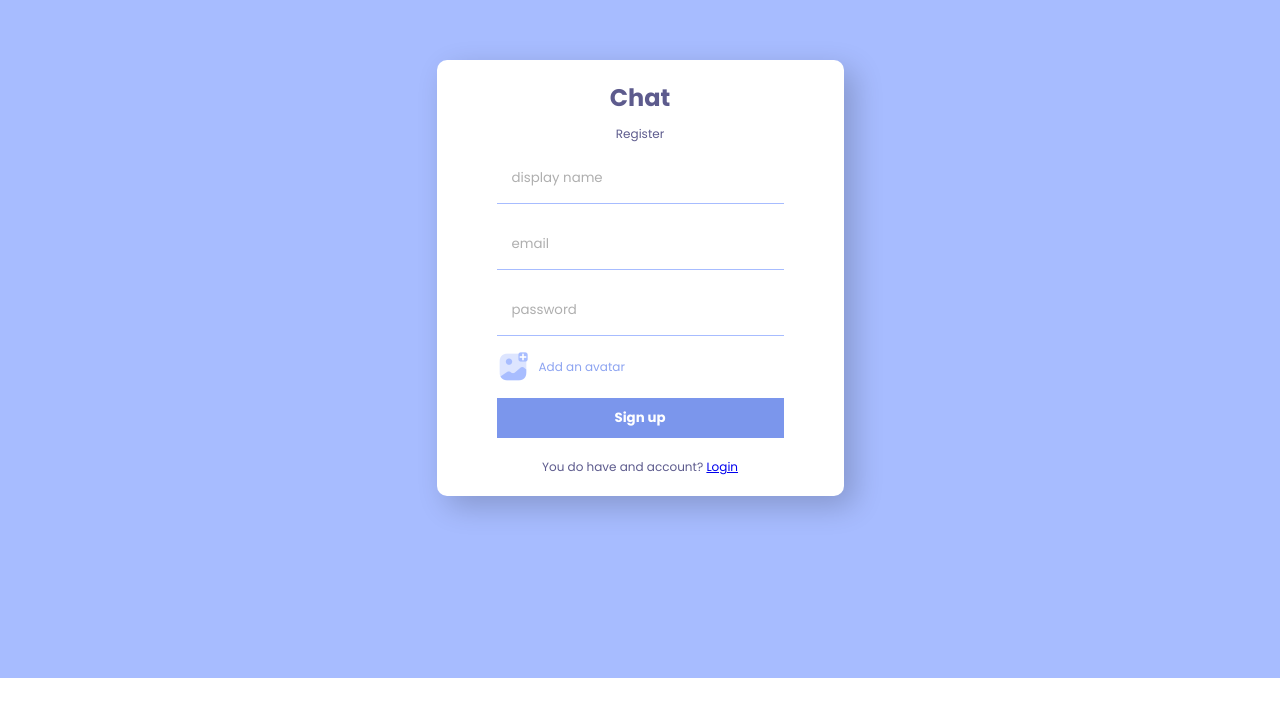
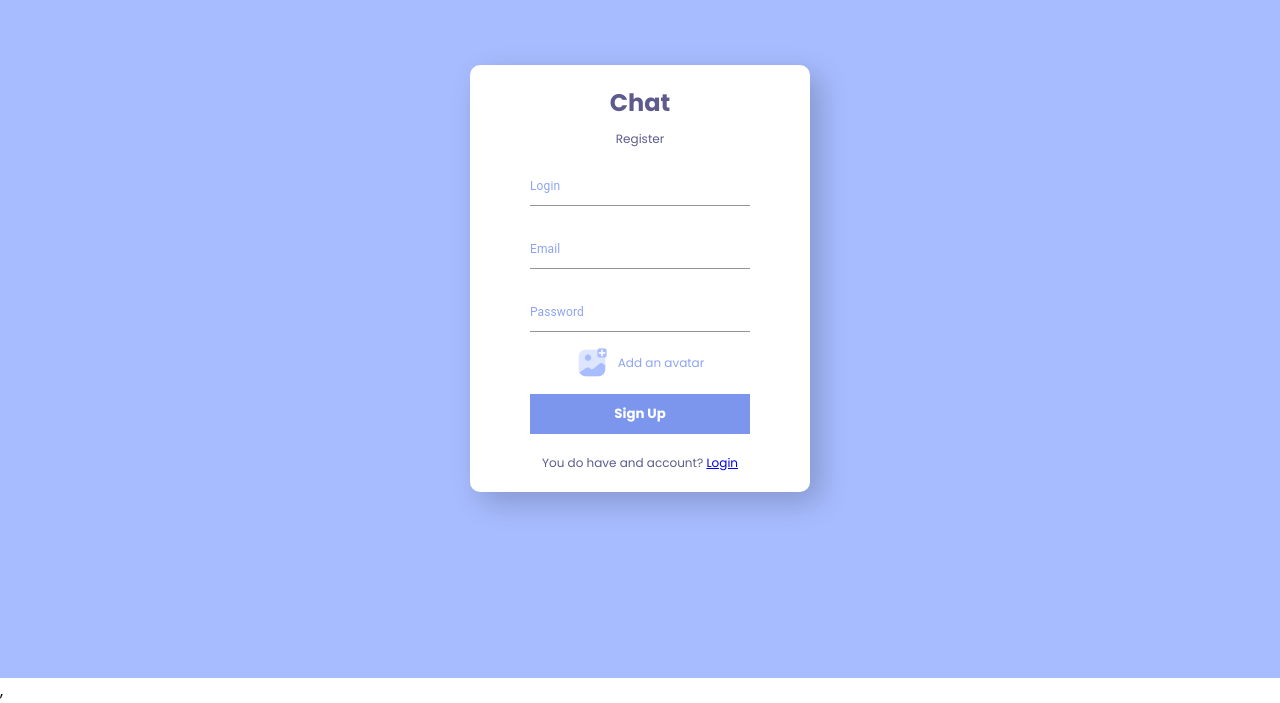
Before and after one commit to screenfriskofficial/react-online-chat, a React (Vite) app: page /register in a window 1280 px wide. Shown: the part 122-825 px from the top of the page. Before the commit the page ends 800 px from the top, so only its background shows below. Built offline with nearby package versions, Linux system fonts and the light colour scheme; no server answers; sample sign-in values are in the browser's storage.

Commit message:
little bit of fixes

```diff
--- a/package.json
+++ b/package.json
@@ -10,6 +10,10 @@
     "preview": "vite preview"
   },
   "dependencies": {
+    "@emotion/react": "^11.11.1",
+    "@emotion/styled": "^11.11.0",
+    "@mui/icons-material": "^5.14.8",
+    "@mui/material": "^5.14.8",
     "dotenv": "^16.3.1",
     "firebase": "^10.3.1",
     "react": "^18.2.0",
--- a/src/App.jsx
+++ b/src/App.jsx
@@ -1,9 +1,11 @@
-import { useContext } from "react";
-import { Register } from "./pages/Register.jsx";
-import { Login } from "./pages/Login.jsx";
-import { Home } from "./pages/Home.jsx";
+import { lazy, useContext } from "react";
 import { Navigate, Route, Routes } from "react-router-dom";
 import { AuthContext } from "./context/AuthContext.jsx";
+import { Loadable } from "./ui/Loadable.jsx";
+
+const HomePage = Loadable(lazy(() => import("./pages/Home.jsx")));
+const LoginPage = Loadable(lazy(() => import("./pages/Login.jsx")));
+const RegisterPage = Loadable(lazy(() => import("./pages/Register.jsx")));
 
 const App = () => {
   const { currentUser } = useContext(AuthContext);
@@ -22,12 +24,12 @@ const App = () => {
           index
           element={
             <ProtectedRoute>
-              <Home />
+              <HomePage />
             </ProtectedRoute>
           }
         />
-        <Route path={"login"} element={<Login />} />
-        <Route path={"register"} element={<Register />} />
+        <Route path={"login"} element={<LoginPage />} />
+        <Route path={"register"} element={<RegisterPage />} />
       </Route>
     </Routes>
   );
--- a/src/components/Input.jsx
+++ b/src/components/Input.jsx
@@ -1,6 +1,6 @@
-import React, { useContext, useState } from "react";
-import Img from "../img/img.png";
-import Attach from "../img/attach.png";
+import { useContext, useState } from "react";
+import SendIcon from "@mui/icons-material/Send";
+import PhotoSizeSelectActualIcon from "@mui/icons-material/PhotoSizeSelectActual";
 import { AuthContext } from "../context/AuthContext";
 import { ChatContext } from "../context/ChatContext";
 import {
@@ -13,6 +13,7 @@ import {
 import { db, storage } from "../firebase";
 import { v4 as uuid } from "uuid";
 import { getDownloadURL, ref, uploadBytesResumable } from "firebase/storage";
+import { Button } from "@mui/material";
 
 export const Input = () => {
   const [text, setText] = useState("");
@@ -21,7 +22,11 @@ export const Input = () => {
   const { currentUser } = useContext(AuthContext);
   const { data } = useContext(ChatContext);
 
+  const haveText = text.length > 0 || img;
+
   const handleSend = async () => {
+    setText("");
+    setImg(null);
     if (img) {
       const storageRef = ref(storage, uuid());
 
@@ -29,7 +34,7 @@ export const Input = () => {
 
       uploadTask.on(
         (error) => {
-          //TODO:Handle Error
+          console.error(error);
         },
         () => {
           getDownloadURL(uploadTask.snapshot.ref).then(async (downloadURL) => {
@@ -69,13 +74,12 @@ export const Input = () => {
       },
       [data.chatId + ".date"]: serverTimestamp(),
     });
-
-    setText("");
-    setImg(null);
   };
 
   const handleDown = (e) => {
-    e.code === "Enter" && handleSend();
+    if (haveText) {
+      e.code === "Enter" && handleSend();
+    }
   };
 
   return (
@@ -95,9 +99,31 @@ export const Input = () => {
           onChange={(e) => setImg(e.target.files[0])}
         />
         <label htmlFor="file">
-          <img src={Img} alt="" />
+          <PhotoSizeSelectActualIcon
+            fontSize={"medium"}
+            sx={{
+              color: "#a7bcff",
+              ":hover": { color: "#3e3c61" },
+              cursor: "pointer",
+            }}
+          />
         </label>
-        <button onClick={handleSend}>Send</button>
+        {haveText ? (
+          <Button
+            onClick={handleSend}
+            sx={{
+              color: "#a7bcff",
+              ":hover": { color: "#3e3c61" },
+              cursor: "pointer",
+            }}
+          >
+            <SendIcon fontSize={"medium"} />
+          </Button>
+        ) : (
+          <Button disabled>
+            <SendIcon fontSize={"medium"} />
+          </Button>
+        )}
       </div>
     </div>
   );
--- a/src/components/Navbar.jsx
+++ b/src/components/Navbar.jsx
@@ -2,6 +2,8 @@ import { useContext } from "react";
 import { signOut } from "firebase/auth";
 import { AuthContext } from "../context/AuthContext.jsx";
 import { auth } from "../firebase.js";
+import LogoutIcon from "@mui/icons-material/Logout";
+import { Button, IconButton } from "@mui/material";
 
 export const Navbar = () => {
   const { currentUser } = useContext(AuthContext);
@@ -13,7 +15,17 @@ export const Navbar = () => {
         <div className="user">
           <img src={currentUser.photoURL} alt="" />
           <span>{currentUser.displayName}</span>
-          <button onClick={() => signOut(auth)}>logout</button>
+          <IconButton
+            sx={{
+              color: "#a7bcff",
+              ":hover": { color: "#3e3c61" },
+              cursor: "pointer",
+            }}
+            className={"logout_btn"}
+            onClick={() => signOut(auth)}
+          >
+            <LogoutIcon />
+          </IconButton>
         </div>
       )}
     </div>
--- a/src/components/Search.jsx
+++ b/src/components/Search.jsx
@@ -13,6 +13,7 @@ import {
 import userImg from "../img/user.jfif";
 import { db } from "../firebase.js";
 import { AuthContext } from "../context/AuthContext.jsx";
+import { createTheme, Divider, TextField, ThemeProvider } from "@mui/material";
 
 export const Search = () => {
   const [username, setUsername] = useState("");
@@ -84,7 +85,10 @@ export const Search = () => {
   return (
     <div className="search">
       <div className="searchForm">
-        <input
+        <TextField
+          label="Find your friends"
+          fullWidth
+          variant={"outlined"}
           value={username}
           onChange={(e) => setUsername(e.target.value)}
           type="text"
@@ -103,6 +107,7 @@ export const Search = () => {
           </div>
         </div>
       )}
+      <Divider sx={{ border: "1px solid #2f2d52" }} />
     </div>
   );
 };
--- a/src/index.scss
+++ b/src/index.scss
@@ -37,9 +37,10 @@
     padding: 20px 60px;
     border-radius: 10px;
     display: flex;
+    justify-content: center;
+    align-items: center;
     flex-direction: column;
     gap: 10px;
-    align-items: center;
     box-shadow: 10px 10px 30px 0 rgba(0, 0, 0, 0.2);
 
     .logo {
@@ -57,24 +58,9 @@
     form {
       display: flex;
       flex-direction: column;
+      align-items: center;
+
       gap: 15px;
-
-
-      input {
-        padding: 15px;
-        border: none;
-        outline: none;
-        width: 100%;
-        border-bottom: 1px solid #a7bcff;
-
-        &:focus {
-          border-bottom: 1px solid #5d5b8d;
-        }
-
-        &::placeholder {
-          color: rgb(175, 175, 175);
-        }
-      }
 
       button {
         background-color: #7b96ec;
@@ -84,6 +70,7 @@
         border: none;
         cursor: pointer;
         transition: .25s ease-in-out;
+        width: 100%;
 
         &:hover {
           background-color: #8da4f1;
@@ -129,7 +116,8 @@
 
 
     .sidebar {
-      flex: 1;
+
+      width: 350px;
       background-color: #3e3c61;
       position: relative;
 
@@ -152,6 +140,7 @@
         .user {
           display: flex;
           gap: 10px;
+          align-items: center;
 
           img {
             background-color: #ddddf7;
@@ -161,17 +150,7 @@
             object-fit: cover;
           }
 
-          button {
-            background-color: #5d5b8d;
-            color: #ddddf7;
-            font-size: 10px;
-            border: none;
-            cursor: pointer;
-            transition: .25s ease-in-out;
-
-            &:hover {
-              background-color: #3e3c61;
-            }
+          .logout_btn {
 
             @include tablet {
               position: absolute;
@@ -182,20 +161,11 @@
       }
 
       .search {
-        border-bottom: 1px solid gray;
-
         .searchForm {
           padding: 10px;
 
           input {
-            background-color: transparent;
-            border: none;
-            color: white;
-            outline: none;
-
-            &::placeholder {
-              color: lightgray;
-            }
+            color: #ccc;
           }
         }
       }
@@ -279,7 +249,7 @@
         .message {
           display: flex;
           gap: 20px;
-          margin-bottom: 20px;
+          margin-bottom: 10px;
 
           .messageInfo {
             display: flex;
@@ -303,8 +273,8 @@
 
             p {
               background-color: white;
-              padding: 10px 20px;
-              border-radius: 0px 10px 10px 10px;
+              padding: 7px 15px;
+              border-radius: 0 15px 15px 15px;
               max-width: max-content;
             }
 
@@ -322,7 +292,7 @@
               p {
                 background-color: #8da4f1;
                 color: white;
-                border-radius: 10px 0px 10px 10px;
+                border-radius: 15px 0 15px 15px;
               }
             }
           }
@@ -357,19 +327,6 @@
           label {
             display: flex;
           }
-
-          img {
-            height: 24px;
-            cursor: pointer;
-          }
-
-          button {
-            border: none;
-            padding: 10px 15px;
-            color: white;
-            background-color: #8da4f1;
-            cursor: pointer;
-          }
         }
       }
     }
--- a/src/main.jsx
+++ b/src/main.jsx
@@ -1,13 +1,21 @@
-import React from "react";
 import ReactDOM from "react-dom/client";
 import App from "./App.jsx";
 import "./index.scss";
 import { BrowserRouter } from "react-router-dom";
 import { AuthContextProvider } from "./context/AuthContext.jsx";
 import { ChatContextProvider } from "./context/ChatContext.jsx";
+import { createTheme, ThemeProvider } from "@mui/material";
+
+const customTheme = createTheme({
+  palette: {
+    primary: {
+      main: "#7774b4",
+    },
+  },
+});
 
 ReactDOM.createRoot(document.getElementById("root")).render(
-  <React.StrictMode>
+  <ThemeProvider theme={customTheme}>
     <AuthContextProvider>
       <ChatContextProvider>
         <BrowserRouter>
@@ -15,5 +23,6 @@ ReactDOM.createRoot(document.getElementById("root")).render(
         </BrowserRouter>
       </ChatContextProvider>
     </AuthContextProvider>
-  </React.StrictMode>,
+    ,
+  </ThemeProvider>,
 );
--- a/src/pages/Home.jsx
+++ b/src/pages/Home.jsx
@@ -1,7 +1,7 @@
 import { Sidebar } from "../components/Sidebar.jsx";
 import { Chat } from "../components/Chat.jsx";
 
-export const Home = () => {
+const Home = () => {
   return (
     <div className="home">
       <div className="container">
@@ -11,3 +11,4 @@ export const Home = () => {
     </div>
   );
 };
+export default Home;
--- a/src/pages/Login.jsx
+++ b/src/pages/Login.jsx
@@ -2,8 +2,9 @@ import { auth } from "../firebase.js";
 import { signInWithEmailAndPassword } from "firebase/auth";
 import { Link, useNavigate } from "react-router-dom";
 import React from "react";
+import { Button, CircularProgress, TextField } from "@mui/material";
 
-export const Login = () => {
+const Login = () => {
   const navigate = useNavigate();
   const [err, setError] = React.useState(false);
   const [loader, setLoader] = React.useState(false);
@@ -29,10 +30,10 @@ export const Login = () => {
         <span className={"logo"}>Chat</span>
         <span className={"title"}>Login</span>
         <form onSubmit={handleSubmit}>
-          <input type="email" placeholder={"email"} />
-          <input type="password" placeholder={"password"} />
+          <TextField variant={"standard"} label={"Email"} type="email" />
+          <TextField variant={"standard"} label={"Password"} type="password" />
+          {loader && <CircularProgress />}
           {err && "Something went wrong"}
-          {loader && "loading..."}
           <button>Sign in</button>
         </form>
         <p>
@@ -42,3 +43,4 @@ export const Login = () => {
     </div>
   );
 };
+export default Login;
--- a/src/pages/Register.jsx
+++ b/src/pages/Register.jsx
@@ -5,15 +5,17 @@ import React from "react";
 import { ref, uploadBytesResumable, getDownloadURL } from "firebase/storage";
 import { doc, setDoc } from "firebase/firestore";
 import { useNavigate, Link } from "react-router-dom";
+import { Button, CircularProgress, TextField } from "@mui/material";
 
-export const Register = () => {
+const Register = () => {
   const [err, setErr] = React.useState(false);
-  const [loading, setLoading] = React.useState(false);
+  const [loader, setLoader] = React.useState(false);
   const navigate = useNavigate();
 
   const handleSubmit = async (e) => {
-    setLoading(true);
+    setLoader(true);
     e.preventDefault();
+
     const displayName = e.target[0].value;
     const email = e.target[1].value;
     const password = e.target[2].value;
@@ -50,13 +52,13 @@ export const Register = () => {
           } catch (err) {
             console.log(err);
             setErr(true);
-            setLoading(false);
+            setLoader(false);
           }
         });
       });
     } catch (err) {
       setErr(true);
-      setLoading(false);
+      setLoader(false);
     }
   };
 
@@ -66,9 +68,9 @@ export const Register = () => {
         <span className={"logo"}>Chat</span>
         <span className={"title"}>Register</span>
         <form onSubmit={handleSubmit}>
-          <input type="text" placeholder={"display name"} />
-          <input type="email" placeholder={"email"} />
-          <input type="password" placeholder={"password"} />
+          <TextField variant={"standard"} label={"Login"} type="text" />
+          <TextField variant={"standard"} label={"Email"} type="email" />
+          <TextField variant={"standard"} label={"Password"} type="password" />
           <input
             style={{ display: "none" }}
             type="file"
@@ -79,9 +81,9 @@ export const Register = () => {
             <img src={Add} alt="add" />
             <span>Add an avatar</span>
           </label>
-          <button>Sign up</button>
-          {loading && "Uploading and compressing the image please wait..."}
-          {err && <span>Something went wrong </span>}
+          {loader && <CircularProgress />}
+          {err && "Something went wrong"}
+          <button>Sign Up</button>
         </form>
 
         <p>
@@ -91,3 +93,4 @@ export const Register = () => {
     </div>
   );
 };
+export default Register;
--- /dev/null
+++ b/src/ui/Loadable.jsx
@@ -0,0 +1,12 @@
+import { Suspense } from "react";
+import { CircularProgress } from "@mui/material";
+
+export const Loadable = (Component) => {
+  return function fn(props) {
+    return (
+      <Suspense fallback={<CircularProgress />}>
+        <Component {...props} />
+      </Suspense>
+    );
+  };
+};
```
Also changed, not shown: 1 other file (tests, documents, lock files or other folders).
